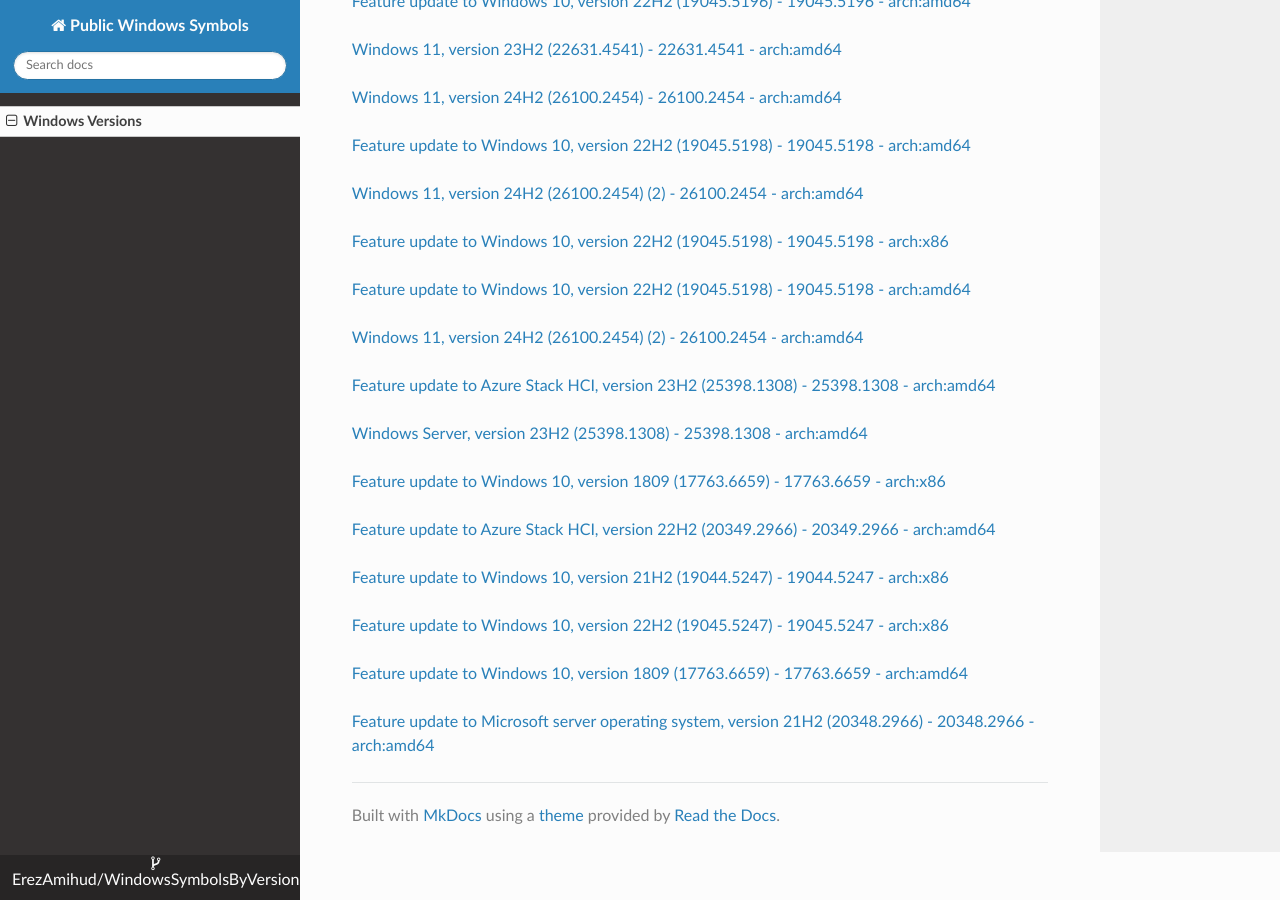
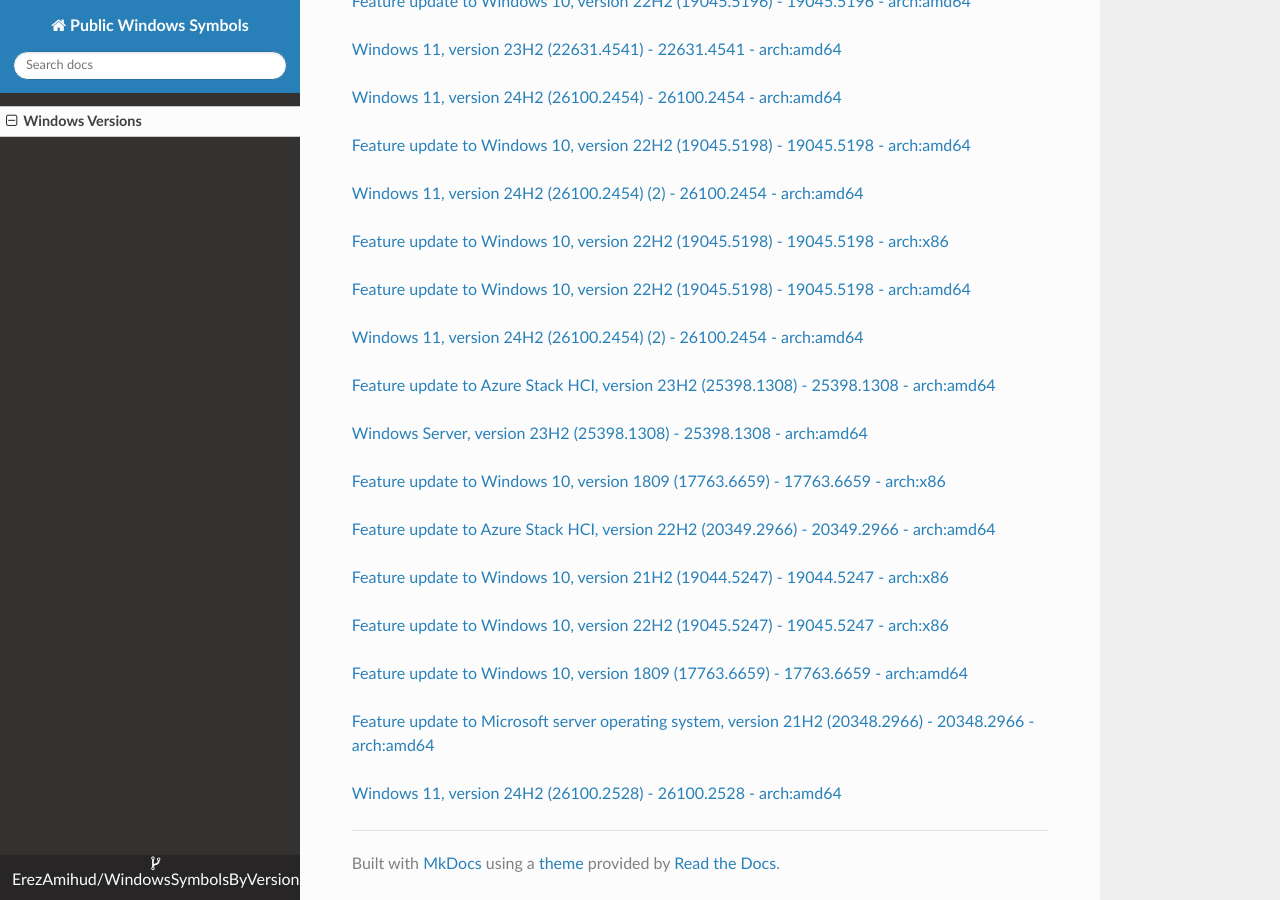
Before and after one commit to ErezAmihud/WindowsSymbolsByVersion, an MkDocs documentation site: the page built from docs/index.md, in a window 1280 px wide and 900 px high, scrolled down 64493 px. Built offline with MkDocs 1.6.1, drawn with Linux system fonts in a browser that asks for light colours; nearby versions of some CDN libraries.

Commit message:
Automated commit, add manifest for c6177e06-31cb-403d-b0c0-821d3bef5dd2

```diff
--- a/docs/index.md
+++ b/docs/index.md
@@ -3838,3 +3838,6 @@
 
 
 [Feature update to Microsoft server operating system, version 21H2 (20348.2966) - 20348.2966 - arch:amd64](https://github.com/ErezAmihud/WindowsSymbolsByVersion/blob/main/manifests/d571fc5d-1a85-4654-a7cf-8f872bc98dbb.manifest)
+
+
+[Windows 11, version 24H2 (26100.2528) - 26100.2528 - arch:amd64](https://github.com/ErezAmihud/WindowsSymbolsByVersion/blob/main/manifests/c6177e06-31cb-403d-b0c0-821d3bef5dd2.manifest)
```
Also changed, not shown: process_builds.json (+1 -1 lines).
